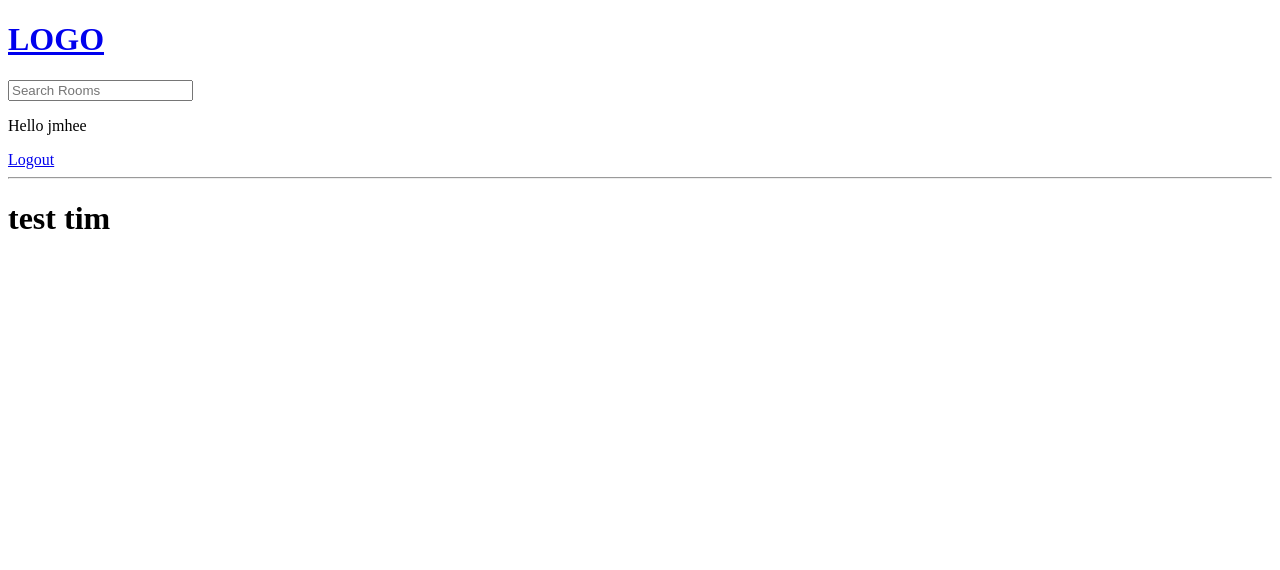
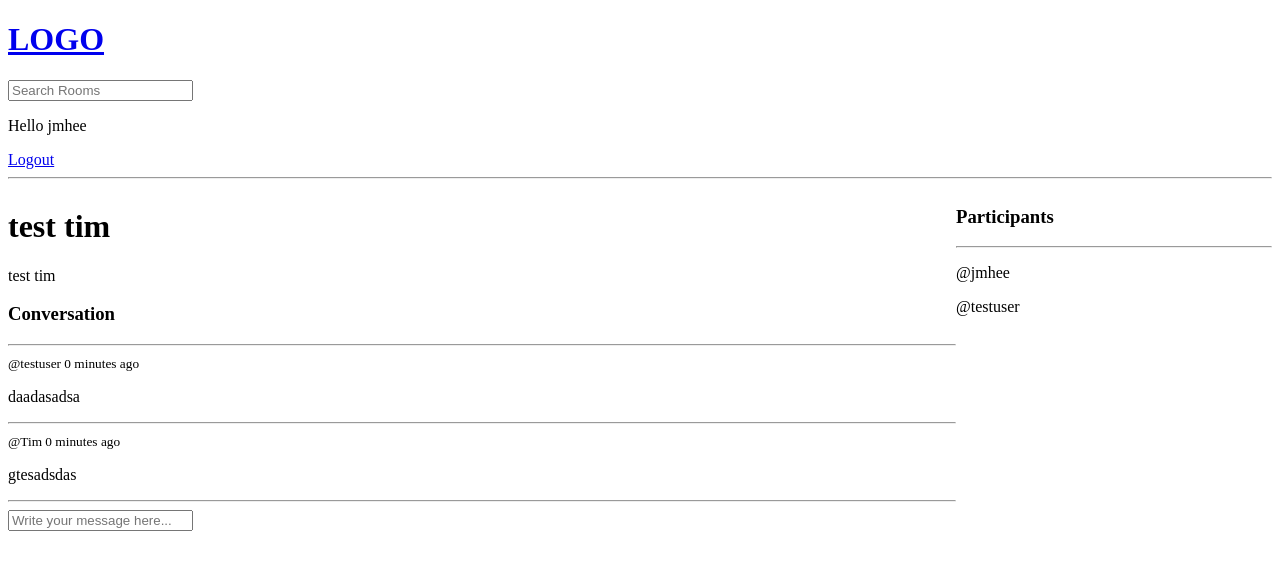
Before and after one commit to JoshMagnotta/StudyBud, a Django app: page /room/4 in a window 1280 px wide. Shown: the top 570 px of the page. Run offline with Django 5.2, Linux system fonts and the light colour scheme; a user stored in the database is signed in; data comes from the database, SQL or seed files in the repository; both versions use the stored data as it was after the commit.

Commit message:
Chat Room Messages CRUD 3:27:30

```diff
--- a/base/models.py
+++ b/base/models.py
@@ -12,7 +12,7 @@ class Room(models.Model):
     topic = models.ForeignKey(Topic, on_delete=models.SET_NULL, null=True)
     name = models.CharField(max_length=200)
     description = models.TextField(null=True, blank=True)
-    #participants =
+    participants = models.ManyToManyField(User, related_name='participants', blank=True)
     updated = models.DateTimeField(auto_now=True)
     created = models.DateTimeField(auto_now_add=True)
 
--- a/base/templates/base/room.html
+++ b/base/templates/base/room.html
@@ -2,6 +2,62 @@
 
 {% block content %}
 
-<h1> {{room.name}} </h1>
+<style>
+    .room-container {
+        display: grid;
+        grid-template-columns: 3fr 1fr;
+    }
+
+
+</style>
+
+<div class="room-container">
+
+    <div>
+        <h1> {{room.name}} </h1>
+
+        <p>{{room.description}} </p>
+
+        <div class="comment-wrapper">
+            <h3>Conversation </h3>
+            <hr />
+
+            {% for message in room_messages %}
+                <div>
+                    {% if request.user == message.user %}
+                    <a href="{%url 'delete-message' message.id %}"> Delete </a>
+
+                    {% endif %}
+                    <small>@{{message.user}}  {{message.created|timesince}} ago</small>
+                    <p> {{message.body}} </p>
+                    <hr>
+                </div>
+            {% endfor %}
+        </div>
+
+        {% if request.user.is_authenticated %}
+        <div class="comment-form">
+            <form method="POST" action="">
+                {% csrf_token%}
+                <input type="text" name="body" placeholder="Write your message here..." />
+            </form>
+        </div>
+
+        {% endif %}
+    </div>
+
+    <div>
+        <h3>Participants </h3>
+        <hr>
+
+        {% for user in participants %}
+        <div>
+            <p> @{{user.username}} </p>
+        </div>
+        {% endfor %}
+    </div>
+
+</div>
+
 
 {% endblock content %}
--- a/base/urls.py
+++ b/base/urls.py
@@ -10,6 +10,7 @@ urlpatterns = [
     path('login/', views.loginPage, name="login"),
     path('logout/', views.logoutUser, name="logout"),
     path('register/', views.registerPage, name="register"),
+    path('delete-message/<str:pk>/', views.deleteMessage, name="delete-message"),
 
 
 
--- a/base/views.py
+++ b/base/views.py
@@ -6,7 +6,7 @@ from django.contrib.auth.decorators import login_required
 from django.contrib.auth.models import User
 from django.contrib.auth import authenticate, login, logout
 from django.contrib.auth.forms import UserCreationForm
-from .models import Room, Topic
+from .models import Room, Topic, Message
 from .forms import RoomForm
 
 # Create your views here.
@@ -73,8 +73,20 @@ def home(request):
 
 def room(request, pk):
     room = Room.objects.get(id=pk)
+    room_messages = room.message_set.all().order_by('-created')
+    participants = room.participants.all()
 
-    context = {'room': room}
+    if request.method == 'POST':
+        message = Message.objects.create(
+            user = request.user,
+            room = room,
+            body = request.POST.get('body')
+        )
+
+        room.participants.add(request.user)
+        return redirect('room', pk=room.id)
+
+    context = {'room': room, 'room_messages': room_messages, 'participants': participants}
     return render(request, 'base/room.html', context)
 
 @login_required(login_url='login')
@@ -118,3 +130,16 @@ def deleteRoom(request, pk):
         return redirect('home')
 
     return render(request, 'base/delete.html', {'obj': room})
+
+@login_required(login_url='login')
+def deleteMessage(request, pk):
+    message = Message.objects.get(id=pk)
+
+    if request.user != message.user:
+        return HttpResponse('You are not allowed here')
+
+    if request.method == 'POST':
+        message.delete()
+        return redirect('home')
+
+    return render(request, 'base/delete.html', {'obj': message})
```
Also changed, not shown: base/migrations/0003_alter_room_options_room_participants.py (added), db.sqlite3.
